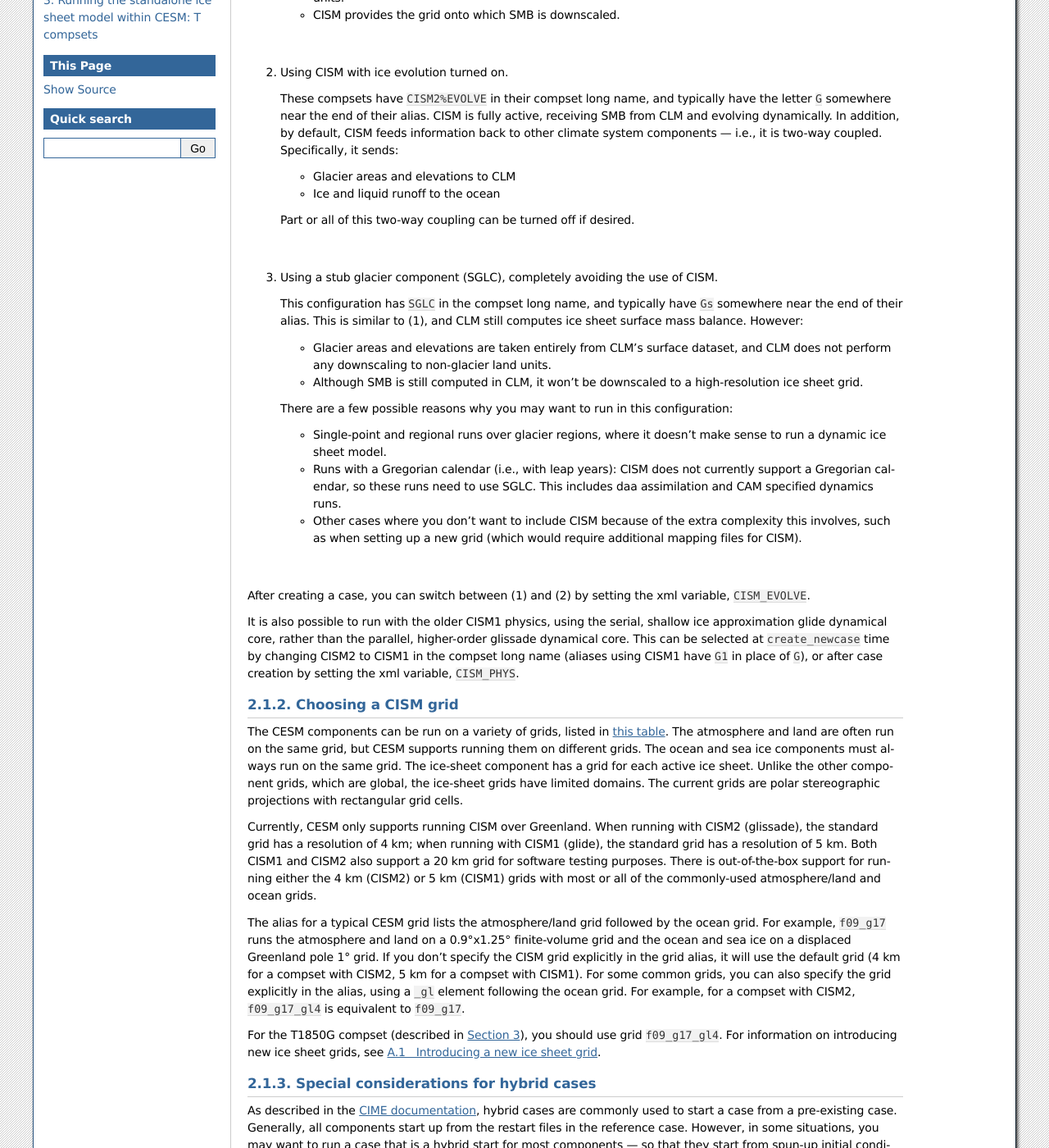
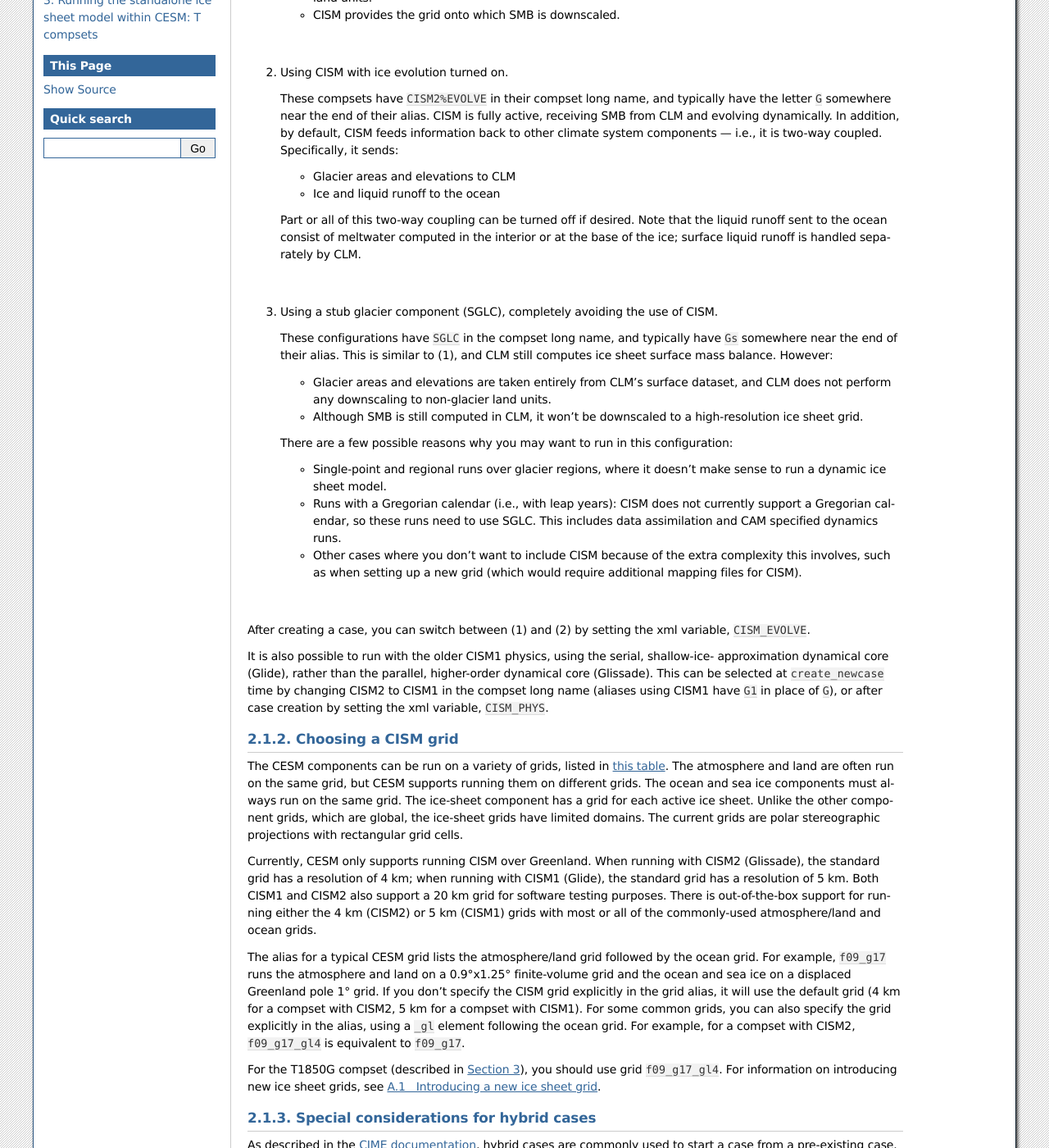
Before and after one commit to ESCOMP/CISM-wrapper, a Sphinx documentation site: the page built from doc/source/running-and-modifying.rst, in a window 1280 px wide and 1400 px high, scrolled down 635 px. Shown: the whole window at 82% size. Built offline with Sphinx 7.4.7, drawn with Linux system fonts in a browser that asks for light colours; some of the changed text lies outside the part shown.

Commit message:
Edits to Section 2
A few minor changes to a very well written and helpful section.

Note: I'm trying to be consistent in referring to dycores and interfaces
as Glissade, Glide, Glad, etc., with the first letter capitalized.
All caps seem unnecessary, since most of us have forgotten the acronyms.
And with no caps, it's possible to confuse these names with ordinary words.

Example of correct usage: "I'm glad we have Glad"

```diff
--- a/doc/source/running-and-modifying.rst
+++ b/doc/source/running-and-modifying.rst
@@ -43,7 +43,7 @@ the compset level, there are three main modes for configuring CESM's ice sheet c
    - Over the CISM domain (typically Greenland in CESM2), CISM dictates glacier areas and
      topographic elevations, overriding the values on CLM's surface dataset. CISM also
      dictates the elevation of non-glacier land units in its domain, and only in this
-     domain are atmospheric fields downscaled to non-glacier land units.
+     domain does CLM downscale atmospheric fields to non-glacier land units.
 
    - CISM provides the grid onto which SMB is downscaled.
 
@@ -61,11 +61,13 @@ the compset level, there are three main modes for configuring CESM's ice sheet c
    - Ice and liquid runoff to the ocean
 
    Part or all of this two-way coupling can be turned off if desired.
+   Note that the liquid runoff sent to the ocean consist of meltwater computed in the interior
+   or at the base of the ice; surface liquid runoff is handled separately by CLM.
 
    |
 3. Using a stub glacier component (SGLC), completely avoiding the use of CISM.
 
-   This configuration has ``SGLC`` in the compset long name, and typically have ``Gs``
+   These configurations have ``SGLC`` in the compset long name, and typically have ``Gs``
    somewhere near the end of their alias. This is similar to (1), and CLM still computes
    ice sheet surface mass balance. However:
 
@@ -81,7 +83,7 @@ the compset level, there are three main modes for configuring CESM's ice sheet c
      run a dynamic ice sheet model.
 
    - Runs with a Gregorian calendar (i.e., with leap years): CISM does not currently
-     support a Gregorian calendar, so these runs need to use SGLC. This includes daa
+     support a Gregorian calendar, so these runs need to use SGLC. This includes data
      assimilation and CAM specified dynamics runs.
 
    - Other cases where you don't want to include CISM because of the extra complexity this
@@ -93,9 +95,9 @@ the compset level, there are three main modes for configuring CESM's ice sheet c
 After creating a case, you can switch between (1) and (2) by setting the xml variable,
 ``CISM_EVOLVE``.
 
-It is also possible to run with the older CISM1 physics, using the serial, shallow ice
-approximation glide dynamical core, rather than the parallel, higher-order glissade
-dynamical core. This can be selected at ``create_newcase`` time by changing CISM2 to CISM1
+It is also possible to run with the older CISM1 physics, using the serial, shallow-ice-
+approximation dynamical core (Glide), rather than the parallel, higher-order
+dynamical core (Glissade). This can be selected at ``create_newcase`` time by changing CISM2 to CISM1
 in the compset long name (aliases using CISM1 have ``G1`` in place of ``G``), or after
 case creation by setting the xml variable, ``CISM_PHYS``.
 
@@ -111,7 +113,7 @@ ice-sheet grids have limited domains. The current grids are polar stereographic
 projections with rectangular grid cells.
 
 Currently, CESM only supports running CISM over Greenland. When running with CISM2
-(glissade), the standard grid has a resolution of 4 km; when running with CISM1 (glide),
+(Glissade), the standard grid has a resolution of 4 km; when running with CISM1 (Glide),
 the standard grid has a resolution of 5 km. Both CISM1 and CISM2 also support a 20 km grid
 for software testing purposes. There is out-of-the-box support for running either the 4 km
 (CISM2) or 5 km (CISM1) grids with most or all of the commonly-used atmosphere/land and
```
